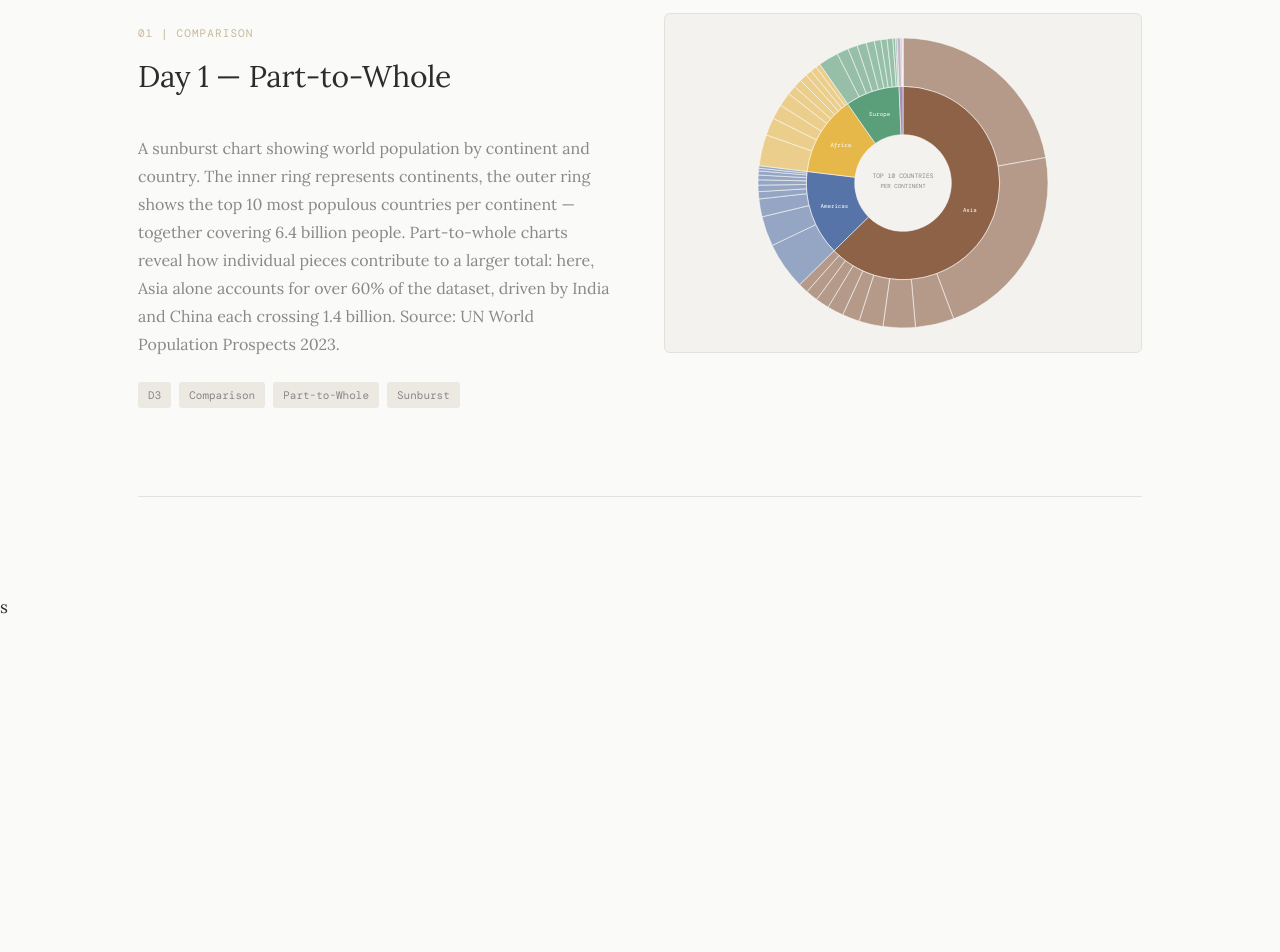
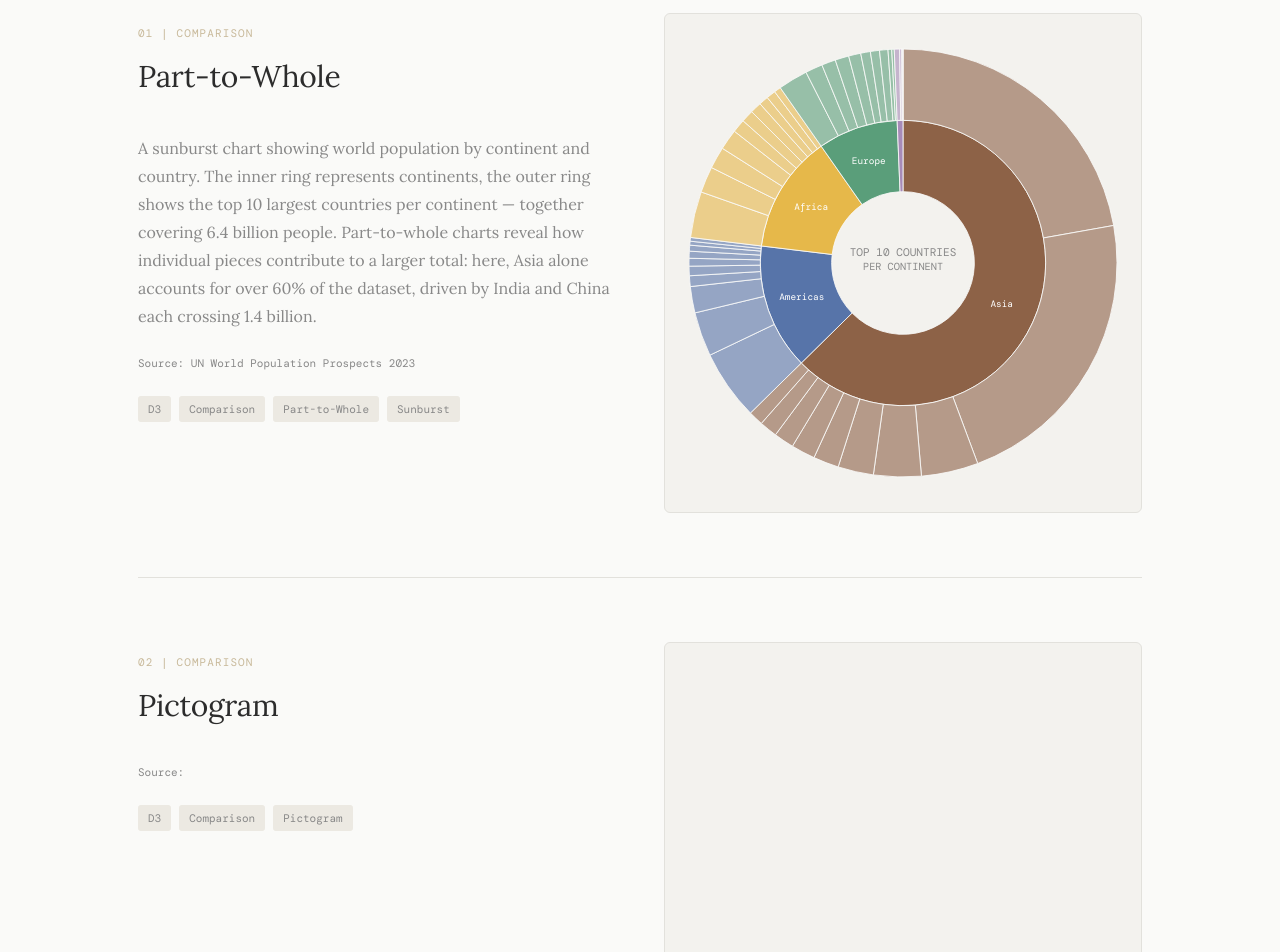
Before and after one commit to lillar/my-portfolio, a React (Vite) app: page /my-portfolio/30daychartchallenge in a window 1280 px wide. Shown: the part 440-1392 px from the top of the page. Before the commit the page ends 1061 px from the top, so only its background shows below. Built offline with nearby package versions, Linux system fonts and the light colour scheme.

Commit message:
add placeholder for next 5 chart challenges

```diff
--- a/src/components/PopulationSunburst.jsx
+++ b/src/components/PopulationSunburst.jsx
@@ -70,7 +70,7 @@ export default function PopulationSunburst() {
                   x={lx} y={ly}
                   textAnchor="middle"
                   dominantBaseline="middle"
-                  fontSize={10}
+                  fontSize={11}
                   fontFamily="var(--mono)"
                   fill="white"
                   pointerEvents="none"
@@ -83,10 +83,10 @@ export default function PopulationSunburst() {
         })}
 
         {/* Center text */}
-        <text textAnchor="middle" y={-8} fontSize={11} fontFamily="var(--mono)" fill="var(--text-muted)">
+        <text textAnchor="middle" y={-8} fontSize={13} fontFamily="var(--mono)" fill="var(--text-muted)">
           TOP 10 COUNTRIES
         </text>
-        <text textAnchor="middle" y={8} fontSize={10} fontFamily="var(--mono)" fill="var(--text-muted)">
+        <text textAnchor="middle" y={8} fontSize={12} fontFamily="var(--mono)" fill="var(--text-muted)">
           PER CONTINENT
         </text>
 
@@ -95,13 +95,13 @@ export default function PopulationSunburst() {
           <g>
             <rect x={-70} y={-36} width={140} height={60}
               fill="var(--bg)" stroke="var(--border)" rx={4} />
-            <text textAnchor="middle" y={-16} fontSize={11} fontWeight={600} fill="var(--text)">
+            <text textAnchor="middle" y={-16} fontSize={12} fontWeight={600} fill="var(--text)">
               {tooltip.data.name}
             </text>
-            <text textAnchor="middle" y={2} fontSize={10} fill="var(--text-muted)">
+            <text textAnchor="middle" y={2} fontSize={11} fill="var(--text-muted)">
               {tooltip.value.toLocaleString()}M people
             </text>
-            <text textAnchor="middle" y={18} fontSize={10} fill="var(--text-muted)">
+            <text textAnchor="middle" y={18} fontSize={11} fill="var(--text-muted)">
               {((tooltip.value / root.value) * 100).toFixed(1)}% of Total
             </text>
           </g>
--- a/src/data/chartchallengeprojects.jsx
+++ b/src/data/chartchallengeprojects.jsx
@@ -4,11 +4,61 @@ export const chartchallengeprojects = [
 {
   id: 1,
   category: "Comparison",
-  title: "Day 1 — Part-to-Whole",
+  title: "Part-to-Whole",
   description:
-    "A sunburst chart showing world population by continent and country. The inner ring represents continents, the outer ring shows the top 10 most populous countries per continent — together covering 6.4 billion people. Part-to-whole charts reveal how individual pieces contribute to a larger total: here, Asia alone accounts for over 60% of the dataset, driven by India and China each crossing 1.4 billion. Source: UN World Population Prospects 2023.",
+    "A sunburst chart showing world population by continent and country. The inner ring represents continents, the outer ring shows the top 10 largest countries per continent — together covering 6.4 billion people. Part-to-whole charts reveal how individual pieces contribute to a larger total: here, Asia alone accounts for over 60% of the dataset, driven by India and China each crossing 1.4 billion.",
+  source: "UN World Population Prospects 2023",
   tags: ["D3", "Comparison", "Part-to-Whole", "Sunburst"],
-  github: "https://github.com/lillar/my-portfolio",
   chart: <PopulationSunburst />,
 },
+{
+  id: 2,
+  category: "Comparison",
+  title: "Pictogram",
+  description:
+    "",
+  source: "",
+  tags: ["D3", "Comparison", "Pictogram"],
+  chart: "",
+},
+{
+  id: 3,
+  category: "Comparison",
+  title: "Mosaic",
+  description:
+    "",
+  source: "",
+  tags: ["D3", "Comparison", "Mosaic"],
+  chart: "",
+},
+{
+  id: 4,
+  category: "Comparison",
+  title: "Slope",
+  description:
+    "",
+  source: "",
+  tags: ["D3", "Comparison", "Slope"],
+  chart: "",
+},
+{
+  id: 5,
+  category: "Comparison",
+  title: "Experimental",
+  description:
+    "",
+  source: "",
+  tags: ["D3", "Comparison"],
+  chart: "",
+},
+{
+  id: 6,
+  category: "Comparison",
+  title: "Data Day - Reporters Without Borders",
+  description:
+    "",
+  source: "",
+  tags: ["D3", "Comparison"],
+  chart: "",
+},
 ];
--- a/src/index.css
+++ b/src/index.css
@@ -177,6 +177,13 @@ nav {
   margin: 0 0 24px;
 }
 
+.project-source {
+  font-family: var(--mono);
+  font-size: 11px;
+  color: var(--text-muted);
+  margin: 0 0 24px;
+}
+
 .project-tags {
   display: flex;
   flex-wrap: wrap;
@@ -215,6 +222,18 @@ nav {
   border-radius: 6px;
   padding: 24px;
   height: 340px;
+  display: flex;
+  align-items: center;
+  justify-content: center;
+  box-sizing: border-box;
+}
+
+.chart-challenge-preview{
+  background: var(--bg-card);
+  border: 1px solid var(--border);
+  border-radius: 6px;
+  padding: 24px;
+  height: 500px;
   display: flex;
   align-items: center;
   justify-content: center;
--- a/src/pages/ChartChallenge.jsx
+++ b/src/pages/ChartChallenge.jsx
@@ -24,6 +24,7 @@ export default function ChartChallenge() {
                 <p className="project-index">{String(i + 1).padStart(2, "0")} | {project.category.toUpperCase()}</p>
                 <h2 className="project-title">{project.title}</h2>
                 <p className="project-description">{project.description}</p>
+                <p className="project-source">Source: {project.source}</p>
                 <div className="project-tags">
                   {project.tags.map((tag) => (
                     <span key={tag} className="tag">{tag}</span>
@@ -31,7 +32,7 @@ export default function ChartChallenge() {
                 </div>
               </div>
 
-              <div className="project-preview">
+              <div className="chart-challenge-preview">
                 {project.chart}
               </div>
             </div>
```
